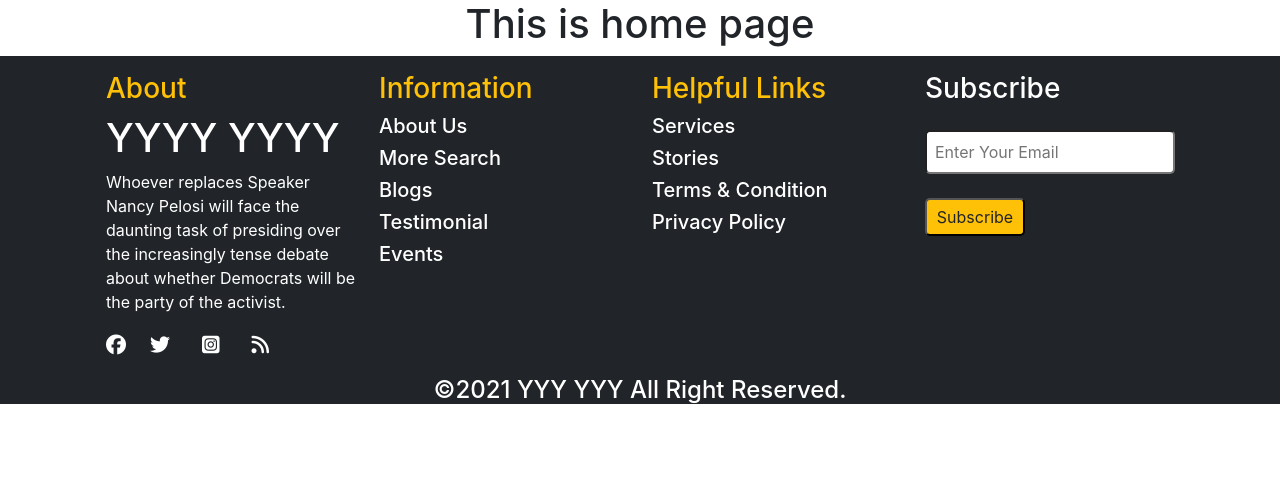
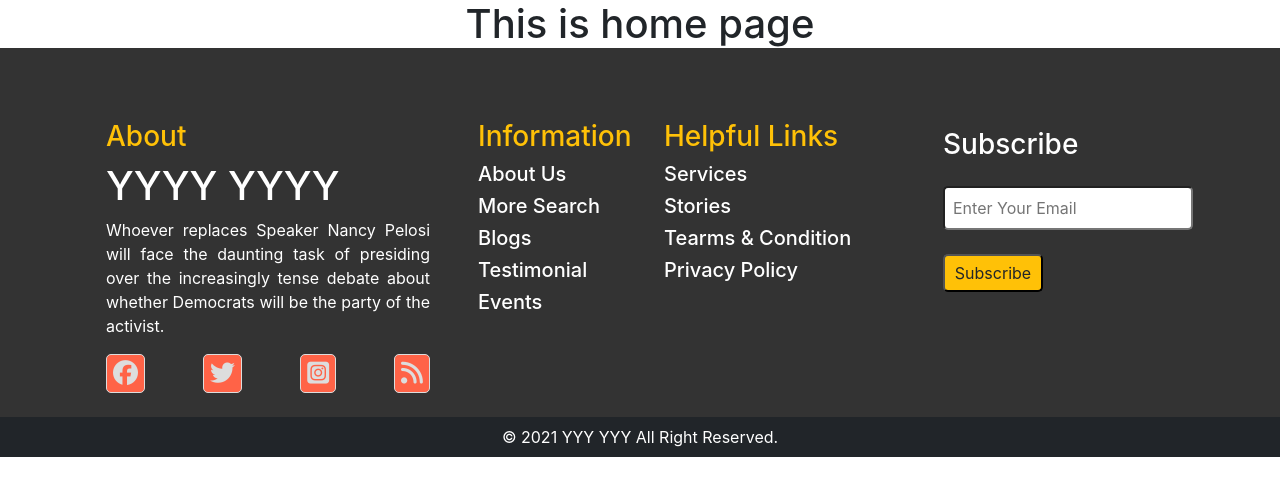
Before and after one commit to aibur1/group-project-client, a React (Create React App) app: page / in a window 1280 px wide. Shown: the top 496 px of the page. Built offline with nearby package versions, Linux system fonts and the light colour scheme; no server answers.

Commit message:
footer done

```diff
--- a/src/Pages/Shared/Footer/Footer.js
+++ b/src/Pages/Shared/Footer/Footer.js
@@ -1,48 +1,54 @@
 import React from 'react';
+import { Link } from 'react-router-dom';
 
 const Footer = () => {
     return (
-        <div className='bg-dark text-white blog_footer'>
-            <div className='row mx-auto container py-3 about '>
-                <div className='col-md-3 '>
+        <div className='footer-container text-white mt-5'>
+            <div className="container">
+            <div className='row g-5 text-start mx-auto py-4'>
+                <div className='col-sm-4'>
                     <h3 className='text-warning'>About</h3>
                     <h1>YYYY YYYY</h1>
-                    <p>Whoever replaces Speaker Nancy Pelosi will face the daunting task of presiding over the increasingly tense debate about whether Democrats will be the party of the activist.</p>
+                    <p className='footer-about'>Whoever replaces Speaker Nancy Pelosi will face the daunting task of presiding over the increasingly tense debate about whether Democrats will be the party of the activist.</p>
                     <div className=''>
                         <div className='icon'>
-                        <i className="fab fa-facebook"></i>
-                        <i className="fab fa-twitter mx-4"></i>
-                        <i className="fab fa-instagram-square mx-2"></i>
-                        <i className="fas fa-rss px-4"></i>
+                            <Link to="#"><i className="fab fa-facebook"></i></Link>
+                            <Link to="#"><i className="fab fa-twitter"></i></Link>
+                            <Link to="#"><i className="fab fa-instagram-square "></i></Link>
+                            <Link to="#"><i className="fas fa-rss "></i></Link>
                         </div>
                     </div>
 
                 </div>
-                <div className='col-md-3 '>
+                <div className='col-sm-2'>
                     <h3 className='text-warning'>Information</h3>
-                    <div className='info'>
-                    <h5>About Us</h5>
-                    <h5>More Search</h5>
-                    <h5>Blogs</h5>
-                    <h5>Testimonial</h5>
-                    <h5>Events</h5>
+                    <div className='info '>
+                        <h5><Link to="#">About Us</Link></h5>
+                        <h5><Link to="#">More Search</Link></h5>
+                        <h5><Link to="#">Blogs</Link></h5>
+                        <h5><Link to="#">Testimonial</Link></h5>
+                        <h5><Link to="#">Events</Link></h5>
+
                     </div>
                 </div>
-                <div className='col-md-3 '>
+                <div className='col-sm-3'>
                     <h3 className='text-warning'>Helpful Links</h3>
-                    <h5>Services</h5>
-                    <h5>Stories</h5>
-                    <h5>Terms & Condition</h5>
-                    <h5>Privacy Policy</h5>
+                    <div className='info'>
+                    <h5><Link to="#">Services</Link></h5>
+                    <h5><Link to="#">Stories</Link></h5>
+                    <h5><Link to="#">Tearms & Condition</Link></h5>
+                    <h5><Link to="#">Privacy Policy</Link></h5>
+                    </div>
 
                 </div>
-                <div className='col-md-3'>
+                <div className='col-sm-3 pt-2'>
                     <h3 className='pb-3'>Subscribe</h3>
-                    <input className='input' placeholder='Enter Your Email'></input> <br/> <br/>
+                    <input className='input' placeholder='Enter Your Email'></input> <br /> <br />
                     <button className='bg-warning text-dark subscribe'>Subscribe</button>
                 </div>
             </div>
-            <h4 className=''>&copy;2021 YYY YYY All Right Reserved.</h4>
+            </div>
+            <p className='py-2 bg-dark text-center'>&copy; 2021 YYY YYY All Right Reserved.</p>
         </div>
     );
 };
--- a/src/Style/Style.css
+++ b/src/Style/Style.css
@@ -1,10 +1,9 @@
 /* -------------------------style for footer section-------------------  */
-/* .blog_footer {
-  height: 550px;
-  padding-top: 100px;
-} */
-.about {
-  text-align: start;
+.footer-container {
+  background-color: #333;
+}
+.footer-about {
+  text-align: justify;
 }
 .input {
   width: 250px;
@@ -17,5 +16,19 @@
   border-radius: 5px;
 }
 .icon {
-  font-size: 20px;
+  display: flex;
+  justify-content: space-between;
+  align-items: center;
 }
+.icon i {
+  font-size: 25px;
+  color: #ddd;
+  background-color: tomato;
+  padding: 6px;
+  border-radius: 5px;
+  border: 1px solid #ddd;
+}
+.info a {
+  text-decoration: none;
+  color: white;
+}
```
